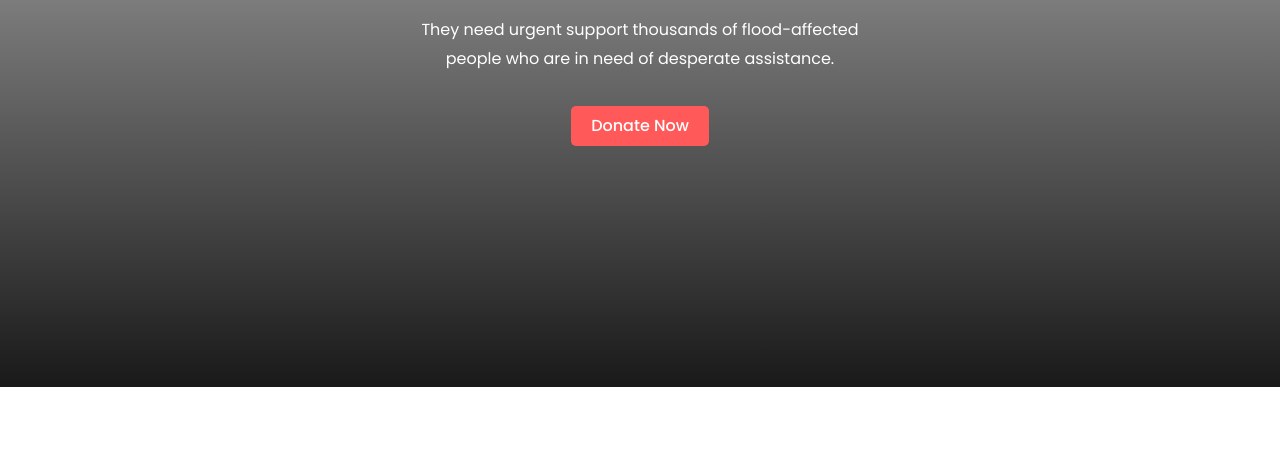
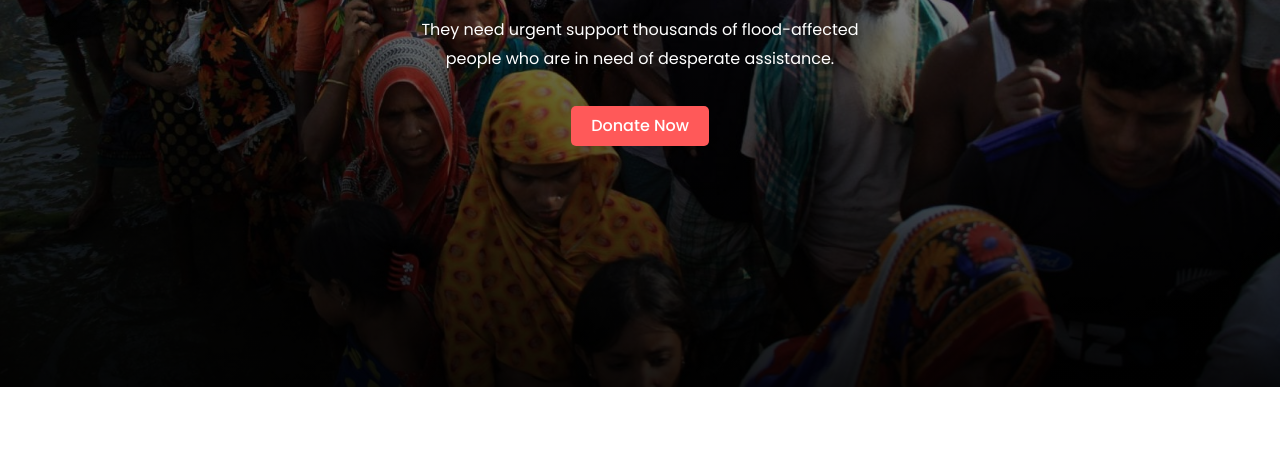
Before and after one commit to iftekhs/help-sylhet, a plain HTML site: page index.html in a window 1280 px wide. Shown: the part 413-885 px from the top of the page. Drawn offline with Linux system fonts and the light colour scheme.

Commit message:
Fixed the hero image

```diff
--- a/css/styles.css
+++ b/css/styles.css
@@ -128,7 +128,7 @@ h6 {
   justify-content: center;
   gap: 3.2rem;
   background-image: linear-gradient(to top, rgba(0, 0, 0, 0.9), rgba(0, 0, 0, 0.1)),
-    url('images/donation7.jpg');
+    url('../images/donation7.jpg');
   background-repeat: no-repeat;
   background-size: cover;
   text-align: center;
```
